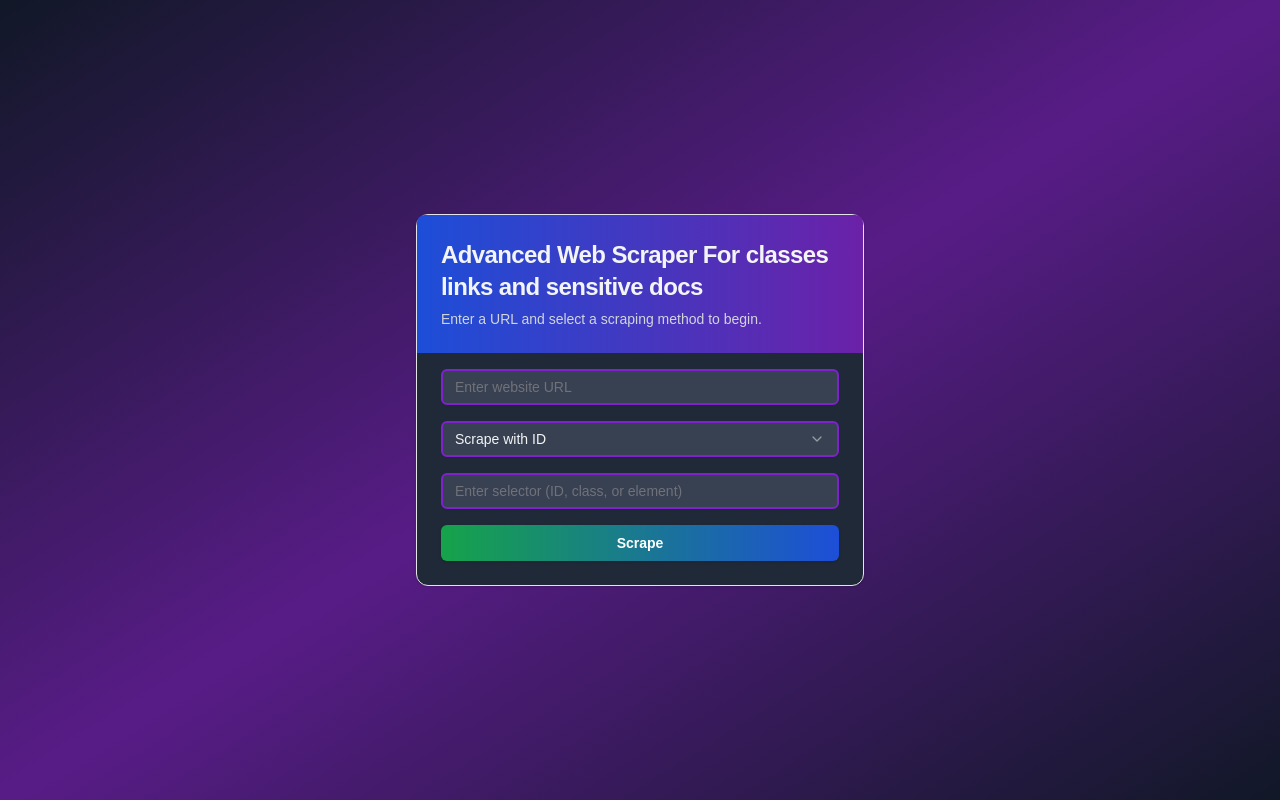
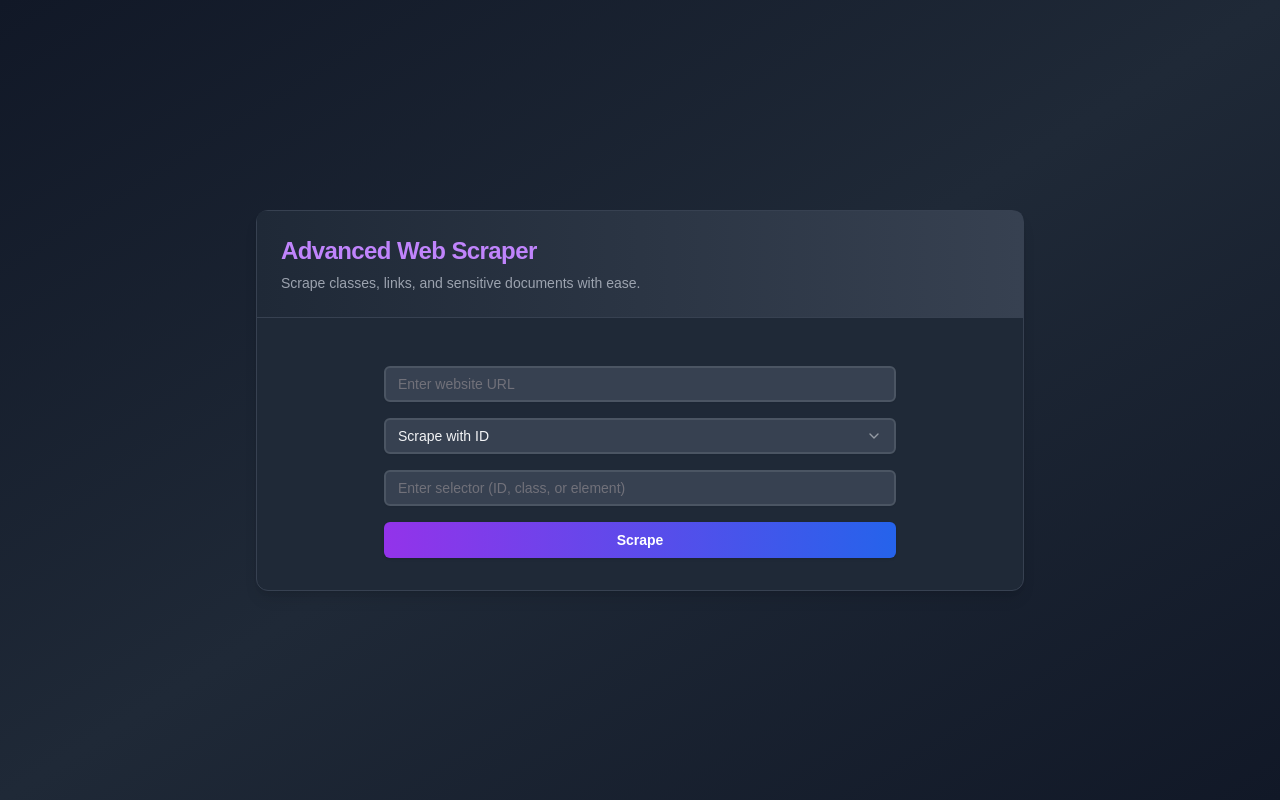
Before and after one commit to abin-karukappallil/Ws-Ui, a Next.js app: page / in a window 1280 px wide. Built offline with nearby package versions, Linux system fonts and the light colour scheme.

Commit message:
feat: ui refactored

```diff
--- a/app/page.tsx
+++ b/app/page.tsx
@@ -4,7 +4,7 @@ import { useState, useEffect } from "react"
 import { Button } from "../components/ui/button"
 import { Input } from "../components/ui/input"
 import { Select, SelectContent, SelectItem, SelectTrigger, SelectValue } from "../components/ui/select"
-import { Card, CardContent, CardDescription, CardHeader, CardTitle } from "../components/ui/card"
+import { Card, CardContent, CardHeader, CardTitle, CardDescription } from "../components/ui/card"
 import { motion, AnimatePresence } from "framer-motion"
 import { Loader2 } from "lucide-react"
 import axios from "axios"
@@ -24,89 +24,87 @@ export default function DarkWebScraper() {
   ]
 
   const handleScrape = async (e: React.FormEvent) => {
-    e.preventDefault();
-    setIsLoading(true);
+    e.preventDefault()
+    setIsLoading(true)
     try {
       if (method === "confidential-docs") {
-        const api = `https://wsapi.abinthomas.dev/confi-doc?url=${url}`;
-        const response = await fetch(api);
+        const api = `https://wsapi.abinthomas.dev/confi-doc?url=${url}`
+        const response = await fetch(api)
         if (!response.ok) {
-          throw new Error("Failed to fetch the file");
+          throw new Error("Failed to fetch the file")
         } else {
-          const blob = await response.blob();
-          const fileURL = window.URL.createObjectURL(blob);
-          const link = document.createElement("a");
-          link.href = fileURL;
-          link.download = "docsLink.txt";
-          document.body.appendChild(link);
-          link.click();
-          document.body.removeChild(link);
-          window.URL.revokeObjectURL(fileURL);
+          const blob = await response.blob()
+          const fileURL = window.URL.createObjectURL(blob)
+          const link = document.createElement("a")
+          link.href = fileURL
+          link.download = "docsLink.txt"
+          document.body.appendChild(link)
+          link.click()
+          document.body.removeChild(link)
+          window.URL.revokeObjectURL(fileURL)
         }
       } else if (method === "hidden-links") {
         const api = `https://wsapi.abinthomas.dev/scrape-hiddenlinks?url=${url}`
-        const response = await fetch(api);
+        const response = await fetch(api)
         if (!response.ok) {
-          throw new Error("Failed to fetch the file");
+          throw new Error("Failed to fetch the file")
         } else {
-          const blob = await response.blob();
-          const fileURL = window.URL.createObjectURL(blob);
-          const link = document.createElement("a");
-          link.href = fileURL;
-          link.download = "hiddenlinks.txt";
-          document.body.appendChild(link);
-          link.click();
-          document.body.removeChild(link);
-          window.URL.revokeObjectURL(fileURL);
+          const blob = await response.blob()
+          const fileURL = window.URL.createObjectURL(blob)
+          const link = document.createElement("a")
+          link.href = fileURL
+          link.download = "hiddenlinks.txt"
+          document.body.appendChild(link)
+          link.click()
+          document.body.removeChild(link)
+          window.URL.revokeObjectURL(fileURL)
         }
       } else if (method === "class") {
         try {
-          const api = `https://wsapi.abinthomas.dev/scrape-class?url=${url}&_class=${selector}`;
-          console.log(api);
-          const response = await axios.get(api);
+          const api = `https://wsapi.abinthomas.dev/scrape-class?url=${url}&_class=${selector}`
+          console.log(api)
+          const response = await axios.get(api)
           if (response.status !== 200) {
-            throw new Error("Failed to fetch the data");
+            throw new Error("Failed to fetch the data")
           }
-          const data = response.data;
-          setResults(data);
+          const data = response.data
+          setResults(data)
         } catch (error) {
-          console.error(error);
+          console.error(error)
         }
-      }else if(method=="id"){
-        try{
-        const api = `https://wsapi.abinthomas.dev/scrape-id?url=${url}&_id=${selector}`;
-        const response = await axios.get(api);
+      } else if (method == "id") {
+        try {
+          const api = `https://wsapi.abinthomas.dev/scrape-id?url=${url}&_id=${selector}`
+          const response = await axios.get(api)
           if (response.status !== 200) {
-          throw new Error("Failed to fetch the data");
+            throw new Error("Failed to fetch the data")
           }
-        const data = await response.data;
-        setResults(data);
-        }catch(error){
-          console.error(error);
+          const data = await response.data
+          setResults(data)
+        } catch (error) {
+          console.error(error)
         }
-      }else if (method === "element") {
+      } else if (method === "element") {
         try {
-            const api = `https://wsapi.abinthomas.dev/scrape-element?url=${url}&element=${selector}`;
-            const response = await axios.get(api);
+          const api = `https://wsapi.abinthomas.dev/scrape-element?url=${url}&element=${selector}`
+          const response = await axios.get(api)
 
           if (response.status !== 200) {
-                throw new Error("Failed to fetch the data");
+            throw new Error("Failed to fetch the data")
           }
-            const data = await response.data;
-            setResults(data);
+          const data = await response.data
+          setResults(data)
         } catch (error) {
-            console.error("Error fetching element data:", error);
-
+          console.error("Error fetching element data:", error)
         }
-
-  }} catch (error) {
-      console.error("Error during scrape:", error);
-      setResults("An error occurred during the scraping process.");
+      }
+    } catch (error) {
+      console.error("Error during scrape:", error)
+      setResults("An error occurred during the scraping process.")
     } finally {
-      setIsLoading(false);
+      setIsLoading(false)
     }
-  };
-
+  }
 
   const currentFeature = scrapeFeatures.find((feature) => feature.method === method)
 
@@ -117,17 +115,18 @@ export default function DarkWebScraper() {
   }, [method, currentFeature])
 
   return (
-    <div className="min-h-screen w-screen bg-gradient-to-br from-gray-900 via-purple-900 to-gray-900">
-      <div className="fixed inset-0 h-screen w-screen bg-gradient-to-br from-gray-900 via-purple-900 to-gray-900 flex items-center justify-center">
-        <Card className="w-full max-w-md bg-gray-800 text-gray-100">
-          <CardHeader className="bg-gradient-to-r from-blue-700 to-purple-800 rounded-t-lg">
-            <CardTitle className="text-2xl font-bold">Advanced Web Scraper For classes links and sensitive docs</CardTitle>
-            <CardDescription className="text-gray-300">
-              Enter a URL and select a scraping method to begin.
+    <div className="min-h-screen w-screen bg-gradient-to-br from-gray-900 via-gray-800 to-gray-900">
+      <div className="fixed inset-0 h-screen w-screen bg-gradient-to-br from-gray-900 via-gray-800 to-gray-900 flex items-center justify-center">
+        <Card className="w-full max-w-md md:max-w-2xl lg:max-w-3xl bg-gray-800 text-gray-100 shadow-lg border border-gray-700">
+          <CardHeader className="bg-gradient-to-r from-gray-800 to-gray-700 rounded-t-lg border-b border-gray-700">
+            <CardTitle className="text-2xl font-bold text-purple-400">Advanced Web Scraper</CardTitle>
+            <CardDescription className="text-gray-400">
+              Scrape classes, links, and sensitive documents with ease.
             </CardDescription>
           </CardHeader>
-          <CardContent className="mt-4">
-            <form onSubmit={handleScrape} className="space-y-4">
+          <CardContent className="mt-4 p-6 md:p-8">
+            <form onSubmit={handleScrape} className="space-y-4 max-w-lg mx-auto">
+              <div className="space-y-4">
                 <motion.div
                   initial={{ opacity: 0, y: -20 }}
                   animate={{ opacity: 1, y: 0 }}
@@ -139,7 +138,7 @@ export default function DarkWebScraper() {
                     value={url}
                     onChange={(e) => setUrl(e.target.value)}
                     required
-                  className="border-2 border-purple-700 focus:border-purple-500 rounded-md bg-gray-700 text-gray-100 placeholder-gray-400"
+                    className="w-full border-2 border-gray-600 focus:border-purple-500 rounded-md bg-gray-700 text-gray-100 placeholder-gray-400 transition-all duration-300"
                   />
                 </motion.div>
                 <motion.div
@@ -148,12 +147,16 @@ export default function DarkWebScraper() {
                   transition={{ duration: 0.5, delay: 0.1 }}
                 >
                   <Select value={method} onValueChange={setMethod}>
-                  <SelectTrigger className="border-2 border-purple-700 focus:border-purple-500 rounded-md bg-gray-700 text-gray-100">
+                    <SelectTrigger className="w-full border-2 border-gray-600 focus:border-purple-500 rounded-md bg-gray-700 text-gray-100 transition-all duration-300">
                       <SelectValue placeholder="Select scraping method" />
                     </SelectTrigger>
-                  <SelectContent className="bg-gray-700 text-gray-100 border-purple-700">
+                    <SelectContent className="bg-gray-800 text-gray-100 border-gray-700">
                       {scrapeFeatures.map((feature) => (
-                      <SelectItem key={feature.method} value={feature.method} className="focus:bg-purple-600">
+                        <SelectItem
+                          key={feature.method}
+                          value={feature.method}
+                          className="focus:bg-purple-700 cursor-pointer"
+                        >
                           {feature.name}
                         </SelectItem>
                       ))}
@@ -173,11 +176,12 @@ export default function DarkWebScraper() {
                         placeholder="Enter selector (ID, class, or element)"
                         value={selector}
                         onChange={(e) => setSelector(e.target.value)}
-                      className="border-2 border-purple-700 focus:border-purple-500 rounded-md bg-gray-700 text-gray-100 placeholder-gray-400"
+                        className="w-full border-2 border-gray-600 focus:border-purple-500 rounded-md bg-gray-700 text-gray-100 placeholder-gray-400 transition-all duration-300"
                       />
                     </motion.div>
                   )}
                 </AnimatePresence>
+              </div>
               <motion.div
                 initial={{ opacity: 0, y: -20 }}
                 animate={{ opacity: 1, y: 0 }}
@@ -185,7 +189,7 @@ export default function DarkWebScraper() {
               >
                 <Button
                   type="submit"
-                  className="w-full bg-gradient-to-r from-green-600 to-blue-700 hover:from-green-700 hover:to-blue-800 text-white font-bold py-2 px-4 rounded-md transition-all duration-300 transform hover:scale-105"
+                  className="w-full bg-gradient-to-r from-purple-600 to-blue-600 hover:from-purple-700 hover:to-blue-700 text-white font-bold py-2 px-4 rounded-md transition-all duration-300 transform hover:scale-105 focus:outline-none focus:ring-2 focus:ring-purple-500 focus:ring-opacity-50"
                   disabled={isLoading}
                 >
                   {isLoading ? <Loader2 className="mr-2 h-4 w-4 animate-spin" /> : "Scrape"}
@@ -202,14 +206,21 @@ export default function DarkWebScraper() {
                   transition={{ duration: 0.5 }}
                   className="mt-4"
                 >
-      <pre className="bg-gray-700 p-2 rounded mt-2 overflow-x-auto text-sm text-gray-200">
-        Scraping... this may take a while..☕
+                  <pre className="bg-gray-700 p-4 rounded-md mt-2 overflow-x-auto text-sm text-gray-200 border border-gray-600">
+                    Scraping... this may take a while... ☕
                   </pre>
                 </motion.div>
               ) : (
-    results && (
-      method === "class" || method=="id" || method=="element" ? (
-        <div className="bg-gray-700 p-2 rounded mt-2 overflow-x-auto max-h-60 text-sm text-gray-200">
+                results &&
+                (method === "class" || method === "id" || method === "element" ? (
+                  <motion.div
+                    initial={{ opacity: 0, y: 20 }}
+                    animate={{ opacity: 1, y: 0 }}
+                    exit={{ opacity: 0, y: 20 }}
+                    transition={{ duration: 0.5 }}
+                    className="mt-4"
+                  >
+                    <div className="bg-gray-700 p-4 rounded-md mt-2 overflow-x-auto max-h-60 md:max-h-96 text-sm md:text-base text-gray-200 border border-gray-600">
                       {Array.isArray(results) ? (
                         results.map((item, index) => (
                           <div key={index} className="mb-2 pb-2 border-b border-gray-600 last:border-b-0">
@@ -220,6 +231,7 @@ export default function DarkWebScraper() {
                         <pre>{typeof results === "object" ? JSON.stringify(results, null, 2) : results}</pre>
                       )}
                     </div>
+                  </motion.div>
                 ) : (
                   <motion.div
                     initial={{ opacity: 0, y: 20 }}
@@ -228,15 +240,13 @@ export default function DarkWebScraper() {
                     transition={{ duration: 0.5 }}
                     className="mt-4"
                   >
-          <pre className="bg-gray-700 p-2 rounded mt-2 overflow-x-auto text-sm text-gray-200">
-            successfully scraped
+                    <pre className="bg-gray-700 p-4 rounded-md mt-2 overflow-x-auto text-sm text-gray-200 border border-gray-600">
+                      Successfully scraped
                     </pre>
                   </motion.div>
-      )
-    )
+                ))
               )}
             </AnimatePresence>
-
           </CardContent>
         </Card>
       </div>
```
Lines whose indentation alone changed are shown as unchanged.
